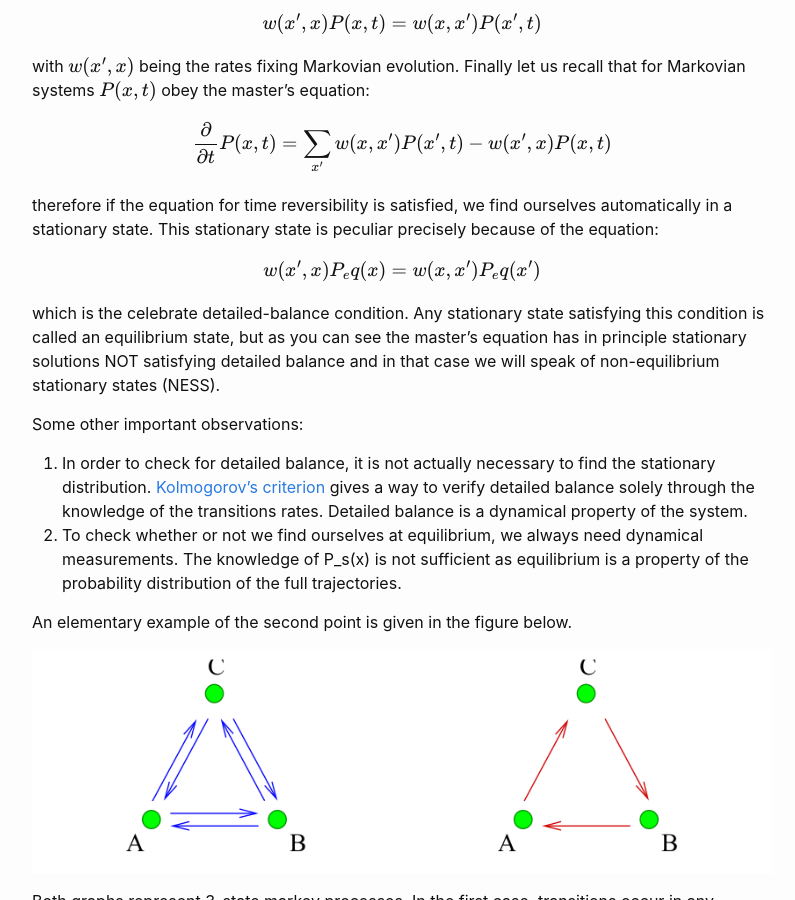
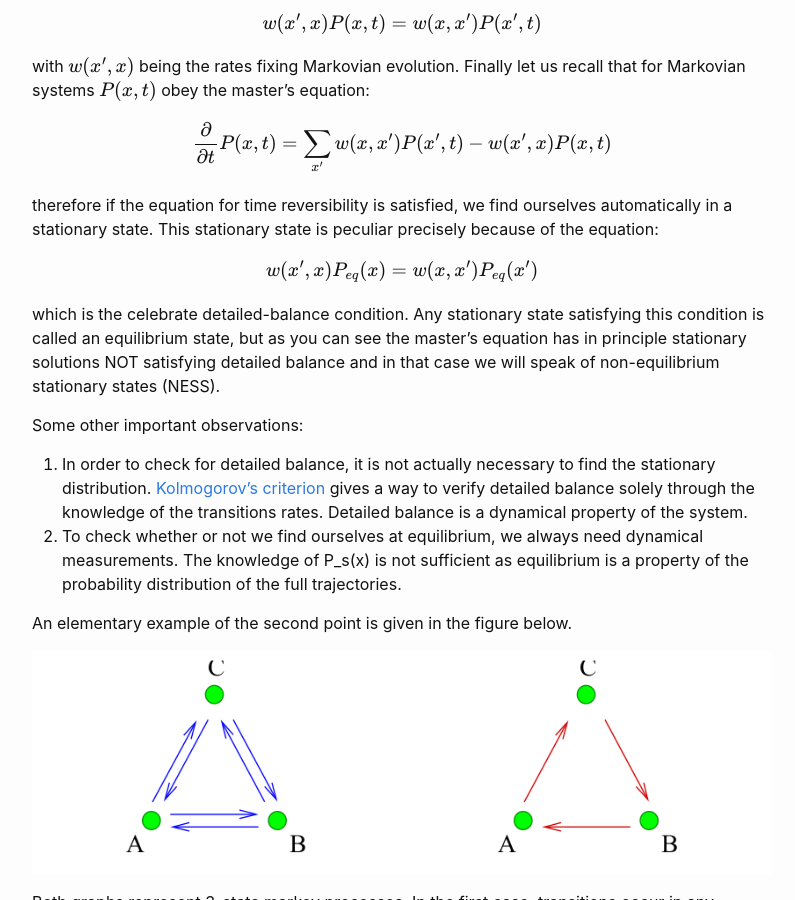
Before and after one commit to ghostsandmachines/ghostsandmachines.github.io, a Jekyll site: the page built from _posts/2019-03-09-non-eq-stat-mech-I.md, in a window 1280 px wide and 900 px high, scrolled down 2410 px. Shown: the whole window, without its empty margins (238-1033 px from the left). Built offline with Jekyll 4.4.1, drawn with Linux system fonts in a browser that asks for light colours; formulas are drawn with MathJax 3; comment, search, counter and statistics services are not loaded.

Commit message:
corrections

```diff
--- a/_posts/2019-03-09-non-eq-stat-mech-I.md
+++ b/_posts/2019-03-09-non-eq-stat-mech-I.md
@@ -81,7 +81,7 @@ $$
 therefore if the equation for time reversibility is satisfied, we find ourselves automatically in a stationary state. This stationary state is peculiar precisely because of the equation:
 
 $$
-w(x', x)P_eq(x) = w(x, x')P_eq(x')
+w(x', x)P_{eq}(x) = w(x, x')P_{eq}(x')
 $$
 
 which is the celebrate detailed-balance condition. Any stationary state satisfying this condition is called an equilibrium state, but as you can see the master's equation has in principle stationary solutions NOT satisfying detailed balance and in that case we will speak of non-equilibrium stationary states (NESS).
```
